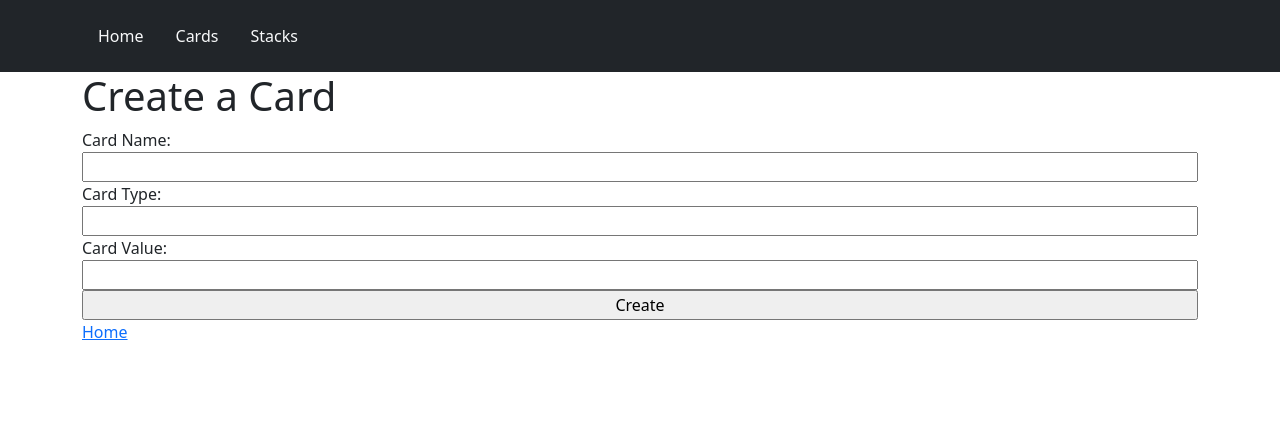
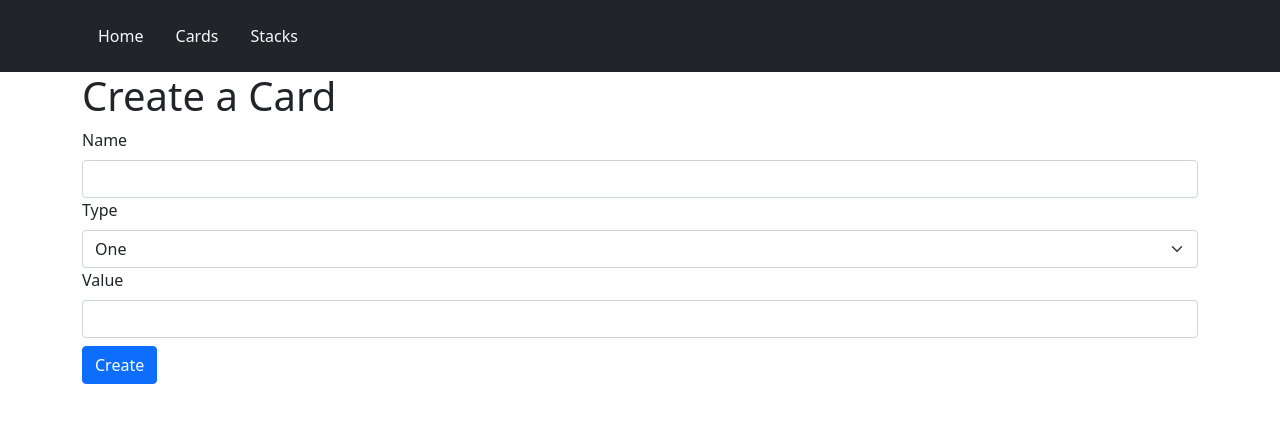
Before and after one commit to yy39/cards_dev, a Flask app: page /cards/new in a window 1280 px wide. Shown: the top 423 px of the page. Run offline with Flask 2, Linux system fonts and the light colour scheme; some libraries are stand-ins or nearby versions.

Commit message:
add button styling

```diff
--- a/card_app/models/card.py
+++ b/card_app/models/card.py
@@ -1,4 +1,5 @@
 from card_app.config.mysqlconnection import connectToMySQL, queryMySQL
+
 
 class Card:
     def __init__(self, data):
--- a/card_app/templates/cards.html
+++ b/card_app/templates/cards.html
@@ -22,8 +22,7 @@
         </div>
     </header>
     <div class="container">
-        <h1>YOU ARE NOW VIEWING CARDS</h1>
-        <a href="/cards/new">Create New Card</a>
+        <a class="btn btn-primary my-2" href="/cards/new">Create New Card</a>
         <table class="table table-sm table-hover">
             <thead>
                 <tr>
@@ -35,10 +34,9 @@
             <tbody>
                 {% for card in cards %}
                 <tr>
-                    <td>{{ card.name }}</td>
+                    <td><a class="text-decoration-none" href=" /cards/{{ card.id }}">{{ card.name }}</a></td>
                     <td>{{ card.type }}</td>
                     <td>{{ card.value }}</td>
-                    <td><a href="/cards/{{ card.id }}">View</a></td>
                 </tr>
                 {% endfor %}
             </tbody>
--- a/card_app/templates/new_card.html
+++ b/card_app/templates/new_card.html
@@ -24,15 +24,18 @@
     <div class="container">
         <h1>Create a Card</h1>
         <form class="d-flex flex-column" action="/cards/create" method="post">
-            <label for="name">Card Name:</label>
-            <input type="text" name="name">
-            <label for="type">Card Type:</label>
-            <input type="text" name="type">
-            <label for="value">Card Value:</label>
-            <input type="text" name="value">
-            <input type="submit" value="Create">
+            <label class="form-label" for="name">Name</label>
+            <input class="form-control" type="text" name="name">
+            <label class="form-label" for="type">Type</label>
+            <select class="form-select" name="type">
+                <option value="1">One</option>
+            </select>
+            <label class="form-label" for="value">Value</label>
+            <input class="form-control" type="text" name="value">
+            <div class="my-2">
+                <input class="btn btn-primary" type="submit" value="Create">
+            </div>
         </form>
-        <a href="/">Home</a>
     </div>
 </body>
 
```
